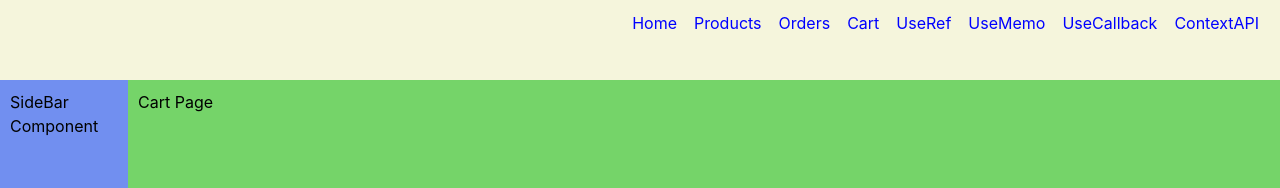
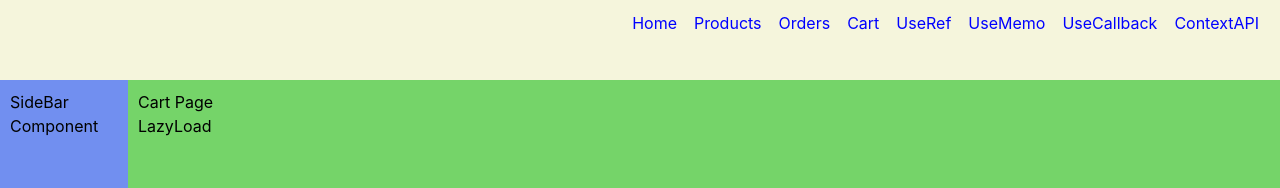
Before and after one commit to danukaem/e-com-reactJs, a React (Create React App) app: page /cart in a window 1280 px wide. Shown: the top 188 px of the page. Built offline with nearby package versions, Linux system fonts and the light colour scheme.

Commit message:
Lazy Loading

```diff
--- a/src/components/Content/pages/CartPage.jsx
+++ b/src/components/Content/pages/CartPage.jsx
@@ -1,7 +1,16 @@
-import React from "react";
+import React, { Suspense } from "react";
+
+const LazyLoadComponent = React.lazy(() => import("./LazyLoad"));
 
 function CartPage() {
-  return <div>Cart Page</div>;
+  return (
+    <div>
+      Cart Page
+      <Suspense fallback={<p>Loading...</p>}>
+        <LazyLoadComponent />
+      </Suspense>
+    </div>
+  );
 }
 
 export default CartPage;
--- /dev/null
+++ b/src/components/Content/pages/LazyLoad.jsx
@@ -0,0 +1,9 @@
+import React from 'react'
+
+function LazyLoad() {
+  return (
+    <div>LazyLoad</div>
+  )
+}
+
+export default LazyLoad
```
